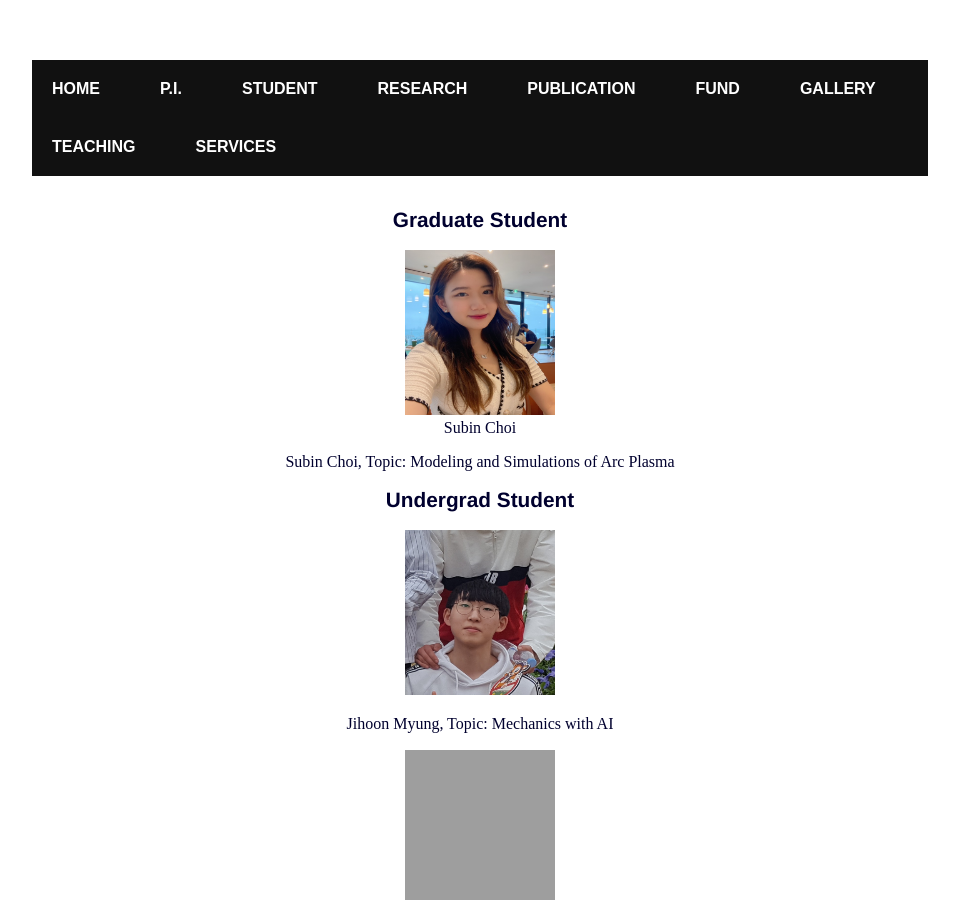
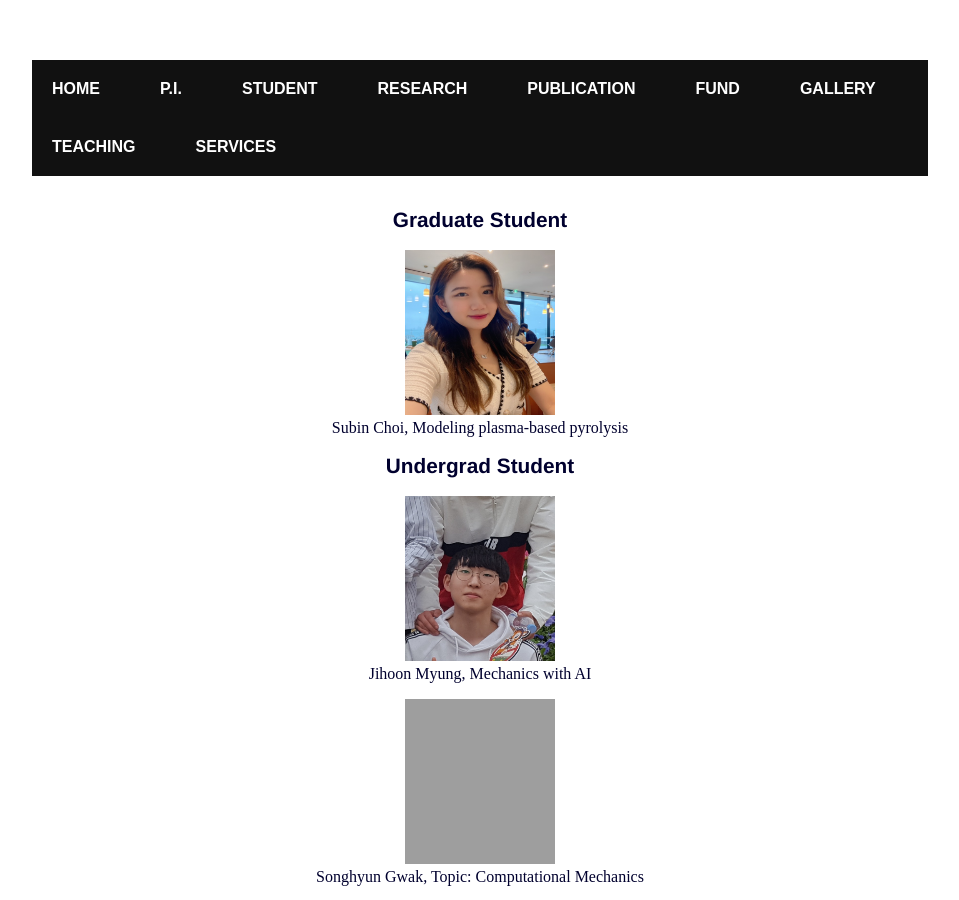
Before and after one commit to jaekwangjk/jaekwangjk.github.io, a Jekyll site: the page built from student.html, in a window 1280 px wide and 900 px high. Shown: the whole window, without its empty margins (160-1119 px from the left). Built offline with Jekyll 4.4.1, drawn with Linux system fonts in a browser that asks for light colours; grey boxes are pictures that could not be loaded.

Commit message:
Update student.html

```diff
--- a/student.html
+++ b/student.html
@@ -14,9 +14,8 @@ title: Jaekwang Kim
 	<p>
 	<figure>
 	<img src="pictures/subin.jpeg" alt="subin" style="width:150px;height:165px;">
-	<figcaption>Subin Choi</figcaption>
+	<figcaption>Subin Choi, Modeling plasma-based pyrolysis </figcaption>
 	</figure>
-	Subin Choi, Topic: Modeling and Simulations of Arc Plasma
 	</p>
 
 	<h1>Undergrad Student</h1>
@@ -24,8 +23,13 @@ title: Jaekwang Kim
 	<p>
 	<figure>
 	<img src="pictures/myungjihoon.jpg" alt="hoyeon" style="width:150px;height:165px;">
+	<figcaption>Jihoon Myung, Mechanics with AI </figcaption>
 	</figure>
-	Jihoon Myung, Topic: Mechanics with AI
+	<figure>
+	<img src="pictures/songhyun.jpeg" alt="songhyeon" style="width:150px;height:165px;">
+	<figcaption>Songhyun Gwak, Topic: Computational Mechanics </figcaption>
+	</figure>
+
 	</p>
 
 	<p>
```
